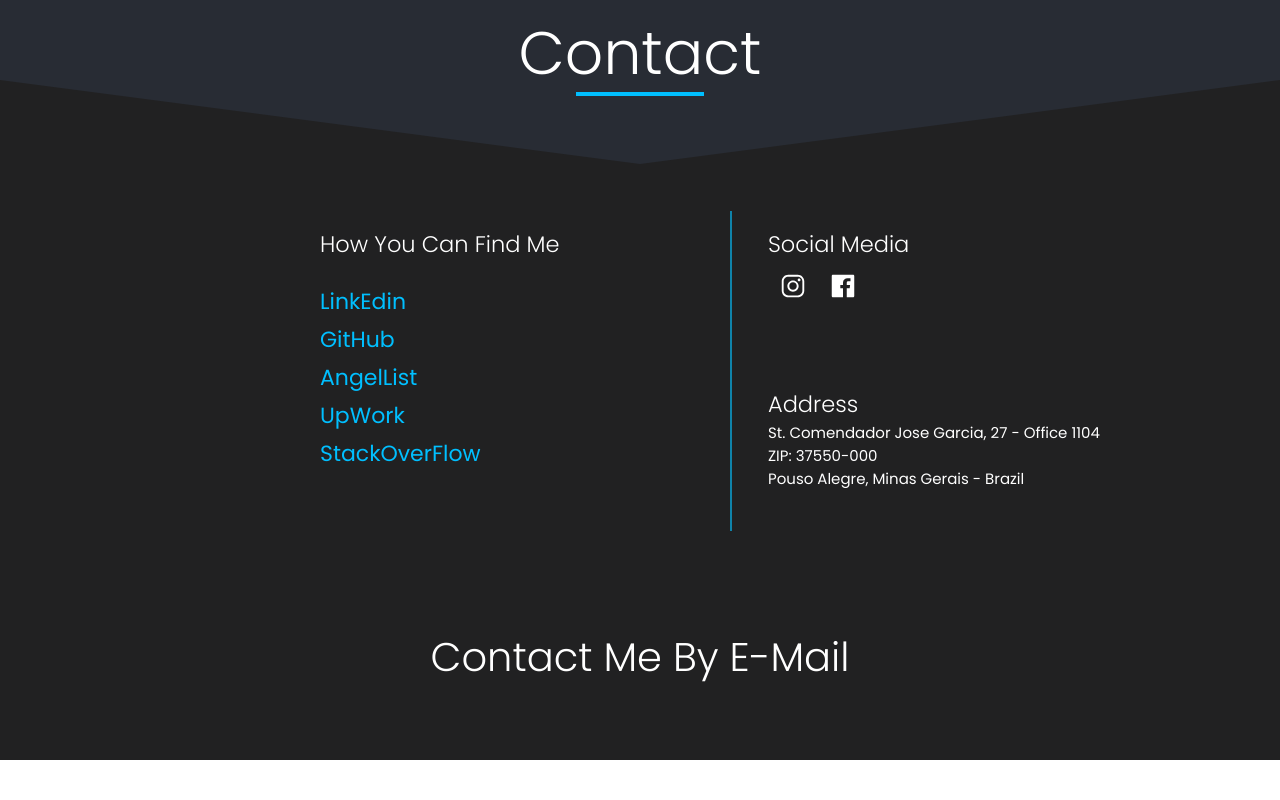
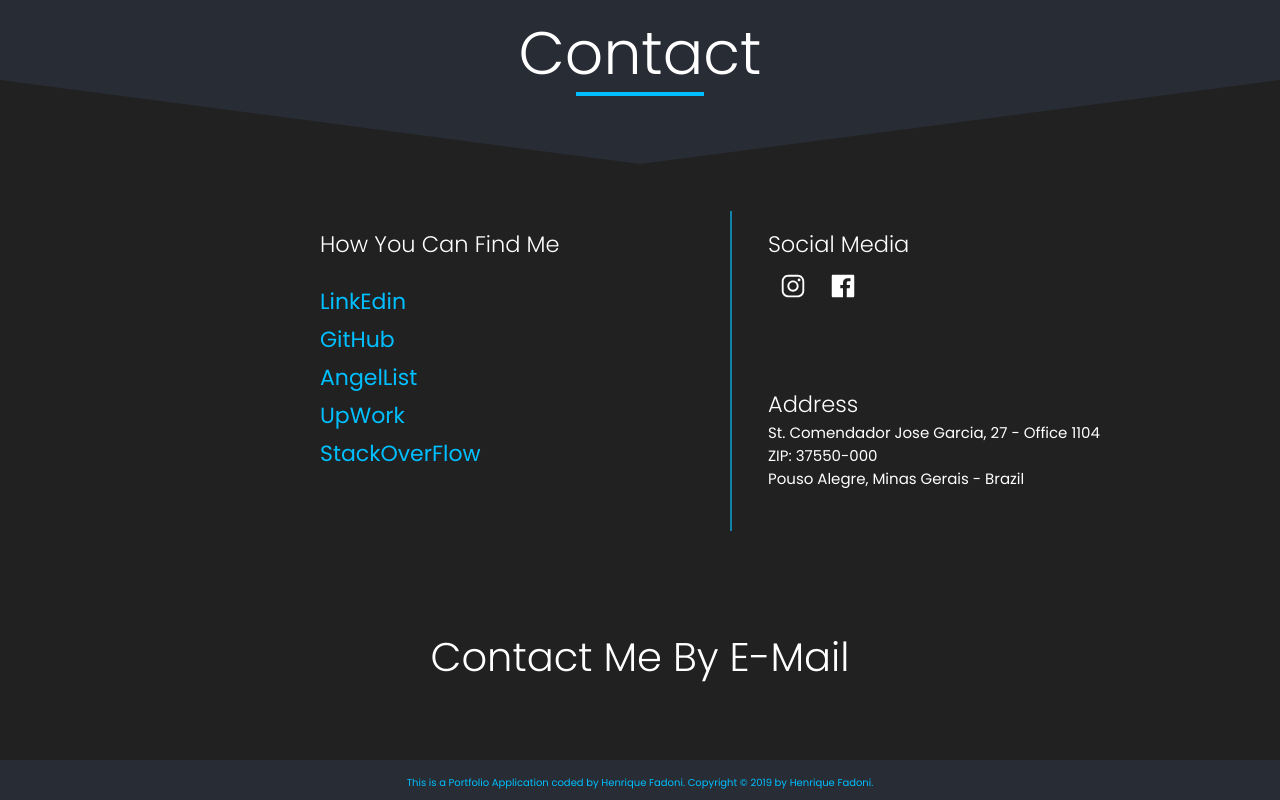
Before and after one commit to HenriqueFadoni/portifolio, a React (Create React App) app: page / in a window 1280 px wide. Shown: the part 2653-3453 px from the top of the page. Before the commit the page ends 3413 px from the top, so only its background shows below. Built offline with nearby package versions, Linux system fonts and the light colour scheme.

Commit message:
Adding Footer to the Page

```diff
--- a/src/App.js
+++ b/src/App.js
@@ -5,6 +5,7 @@ import About from './containers/About/About';
 import Menu from './containers/Menu/Menu';
 import Portifolio from './containers/Portifolio/Portifolio';
 import Contact from './containers/Contact/Contact';
+import Footer from './containers/Footer/Footer';
 import './styles/main.scss';
 
 class App extends Component {
@@ -16,6 +17,7 @@ class App extends Component {
         <About />
         <Portifolio />
         <Contact />
+        <Footer />
       </>
     );
   }
--- /dev/null
+++ b/src/containers/Footer/Footer.js
@@ -0,0 +1,12 @@
+import React from 'react';
+
+const Footer = () => (
+    <footer className="footer">
+        <p>
+            This is a Portfolio Application coded by Henrique Fadoni.
+            Copyright © 2019 by Henrique Fadoni.
+        </p>
+    </footer>
+);
+
+export default Footer;
--- a/src/styles/main.scss
+++ b/src/styles/main.scss
@@ -27,6 +27,7 @@
 @import './pages/about';
 @import './pages/portifolio';
 @import './pages/contact';
+@import './pages/footer';
 
 // THIRD PARTIES
 @import './assets/hamburgerMenu/hamburgers.scss';
--- a/src/styles/pages/_contact.scss
+++ b/src/styles/pages/_contact.scss
@@ -71,9 +71,7 @@
         font-size: 4rem;
 
         a { transition: all .3s; }
-        a:hover {
-            font-size: 3.5rem
-        }
+        a:hover { font-size: 3.5rem }
     }
 
 }
--- /dev/null
+++ b/src/styles/pages/_footer.scss
@@ -0,0 +1,8 @@
+.footer {
+    width: 100%;
+    height: 5vh;
+    background-color: $color-primary;
+    color: $color-secondary;
+    text-align: center;
+    padding-top: 15px;
+}
```
